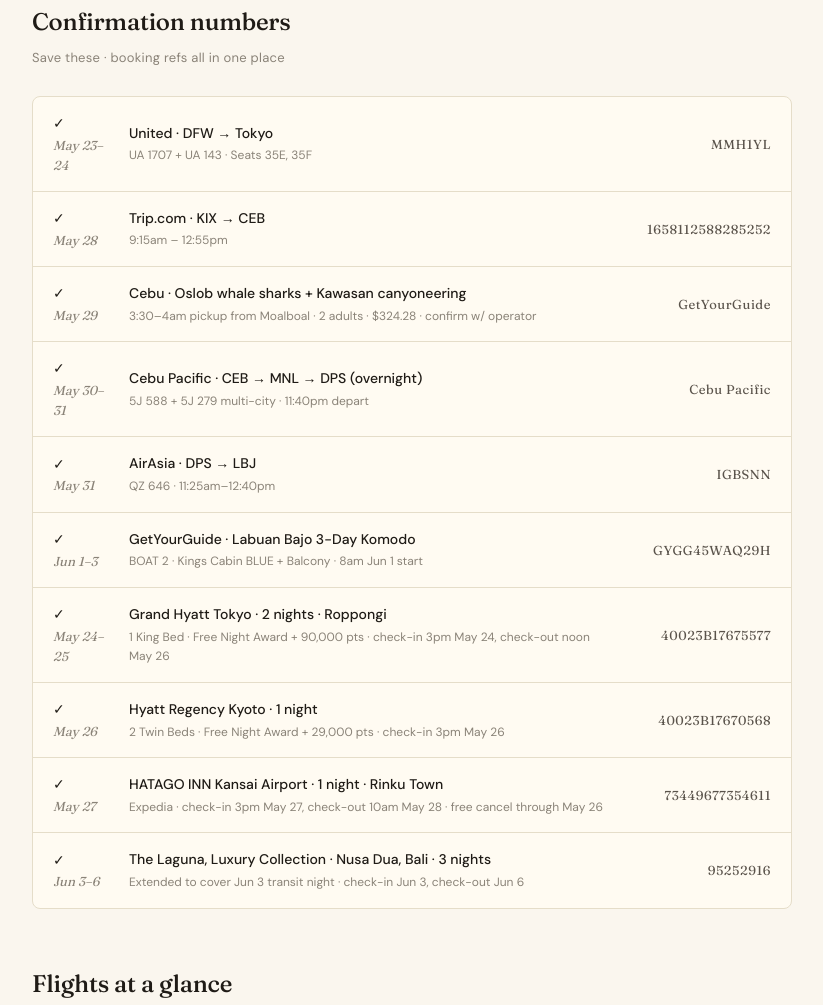
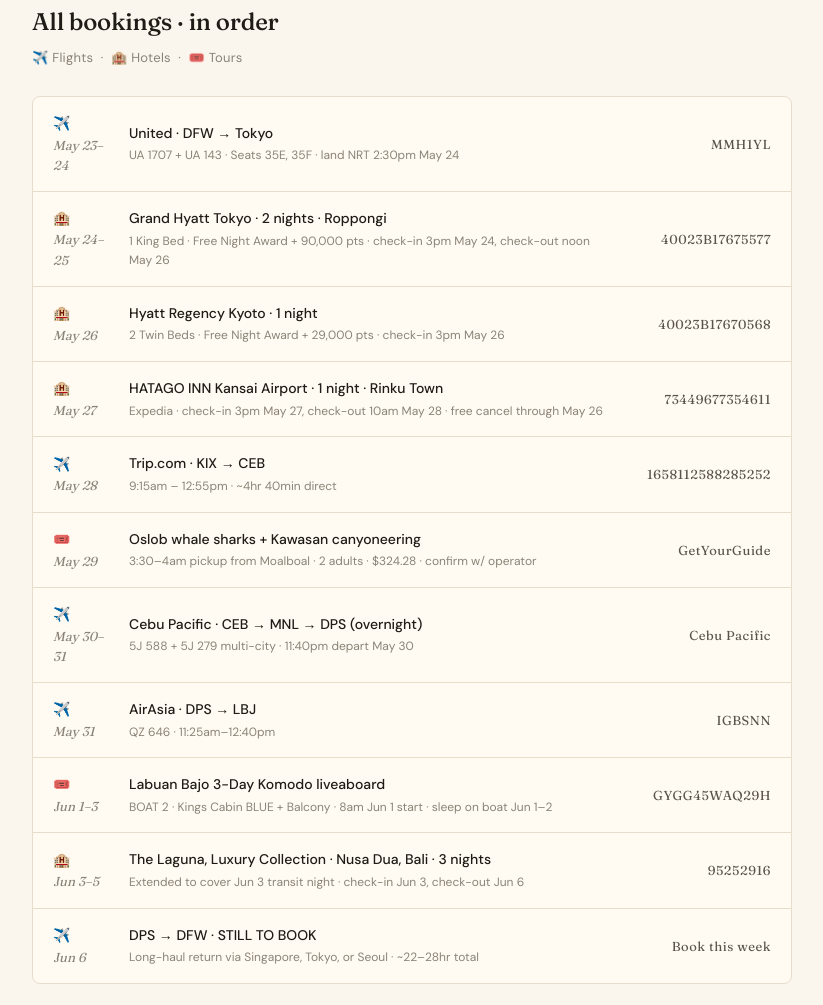
Before and after one commit to grantuberstine/grantlina-asia-trip, a plain HTML site: page index.html in a window 1280 px wide. Shown: the part 503-1508 px from the top of the page, without its empty margins (228-1051 px from the left). Drawn offline with Linux system fonts and the light colour scheme.

Commit message:
Reorganize all bookings chronologically with flight/hotel/tour icons

```diff
--- a/index.html
+++ b/index.html
@@ -316,44 +316,68 @@
     <span><i style="background:#8B8175"></i>Travel</span>
   </div>
 
-  <h2 class="section-heading">Confirmation numbers</h2>
-  <p class="section-sub">Save these · booking refs all in one place</p>
+  <h2 class="section-heading">All bookings · in order</h2>
+  <p class="section-sub">✈️ Flights &nbsp;·&nbsp; 🏨 Hotels &nbsp;·&nbsp; 🎟️ Tours</p>
 
   <div class="flights">
     <div class="flight-row">
-      <div class="num"><strong>✓</strong>May 23–24</div>
+      <div class="num"><strong>✈️</strong>May 23–24</div>
       <div class="route">
         <div class="cities">United · DFW → Tokyo</div>
-        <div class="note">UA 1707 + UA 143 · Seats 35E, 35F</div>
+        <div class="note">UA 1707 + UA 143 · Seats 35E, 35F · land NRT 2:30pm May 24</div>
       </div>
       <div class="airports">MMH1YL</div>
     </div>
     <div class="flight-row">
-      <div class="num"><strong>✓</strong>May 28</div>
+      <div class="num"><strong>🏨</strong>May 24–25</div>
+      <div class="route">
+        <div class="cities">Grand Hyatt Tokyo · 2 nights · Roppongi</div>
+        <div class="note">1 King Bed · Free Night Award + 90,000 pts · check-in 3pm May 24, check-out noon May 26</div>
+      </div>
+      <div class="airports">40023B17675577</div>
+    </div>
+    <div class="flight-row">
+      <div class="num"><strong>🏨</strong>May 26</div>
+      <div class="route">
+        <div class="cities">Hyatt Regency Kyoto · 1 night</div>
+        <div class="note">2 Twin Beds · Free Night Award + 29,000 pts · check-in 3pm May 26</div>
+      </div>
+      <div class="airports">40023B17670568</div>
+    </div>
+    <div class="flight-row">
+      <div class="num"><strong>🏨</strong>May 27</div>
+      <div class="route">
+        <div class="cities">HATAGO INN Kansai Airport · 1 night · Rinku Town</div>
+        <div class="note">Expedia · check-in 3pm May 27, check-out 10am May 28 · free cancel through May 26</div>
+      </div>
+      <div class="airports">73449677354611</div>
+    </div>
+    <div class="flight-row">
+      <div class="num"><strong>✈️</strong>May 28</div>
       <div class="route">
         <div class="cities">Trip.com · KIX → CEB</div>
-        <div class="note">9:15am – 12:55pm</div>
+        <div class="note">9:15am – 12:55pm · ~4hr 40min direct</div>
       </div>
       <div class="airports">1658112588285252</div>
     </div>
     <div class="flight-row">
-      <div class="num"><strong>✓</strong>May 29</div>
+      <div class="num"><strong>🎟️</strong>May 29</div>
       <div class="route">
-        <div class="cities">Cebu · Oslob whale sharks + Kawasan canyoneering</div>
+        <div class="cities">Oslob whale sharks + Kawasan canyoneering</div>
         <div class="note">3:30–4am pickup from Moalboal · 2 adults · $324.28 · confirm w/ operator</div>
       </div>
       <div class="airports">GetYourGuide</div>
     </div>
     <div class="flight-row">
-      <div class="num"><strong>✓</strong>May 30–31</div>
+      <div class="num"><strong>✈️</strong>May 30–31</div>
       <div class="route">
         <div class="cities">Cebu Pacific · CEB → MNL → DPS (overnight)</div>
-        <div class="note">5J 588 + 5J 279 multi-city · 11:40pm depart</div>
+        <div class="note">5J 588 + 5J 279 multi-city · 11:40pm depart May 30</div>
       </div>
       <div class="airports">Cebu Pacific</div>
     </div>
     <div class="flight-row">
-      <div class="num"><strong>✓</strong>May 31</div>
+      <div class="num"><strong>✈️</strong>May 31</div>
       <div class="route">
         <div class="cities">AirAsia · DPS → LBJ</div>
         <div class="note">QZ 646 · 11:25am–12:40pm</div>
@@ -361,44 +385,28 @@
       <div class="airports">IGBSNN</div>
     </div>
     <div class="flight-row">
-      <div class="num"><strong>✓</strong>Jun 1–3</div>
+      <div class="num"><strong>🎟️</strong>Jun 1–3</div>
       <div class="route">
-        <div class="cities">GetYourGuide · Labuan Bajo 3-Day Komodo</div>
-        <div class="note">BOAT 2 · Kings Cabin BLUE + Balcony · 8am Jun 1 start</div>
+        <div class="cities">Labuan Bajo 3-Day Komodo liveaboard</div>
+        <div class="note">BOAT 2 · Kings Cabin BLUE + Balcony · 8am Jun 1 start · sleep on boat Jun 1–2</div>
       </div>
       <div class="airports">GYGG45WAQ29H</div>
     </div>
     <div class="flight-row">
-      <div class="num"><strong>✓</strong>May 24–25</div>
-      <div class="route">
-        <div class="cities">Grand Hyatt Tokyo · 2 nights · Roppongi</div>
-        <div class="note">1 King Bed · Free Night Award + 90,000 pts · check-in 3pm May 24, check-out noon May 26</div>
-      </div>
-      <div class="airports">40023B17675577</div>
-    </div>
-    <div class="flight-row">
-      <div class="num"><strong>✓</strong>May 26</div>
-      <div class="route">
-        <div class="cities">Hyatt Regency Kyoto · 1 night</div>
-        <div class="note">2 Twin Beds · Free Night Award + 29,000 pts · check-in 3pm May 26</div>
-      </div>
-      <div class="airports">40023B17670568</div>
-    </div>
-    <div class="flight-row">
-      <div class="num"><strong>✓</strong>May 27</div>
-      <div class="route">
-        <div class="cities">HATAGO INN Kansai Airport · 1 night · Rinku Town</div>
-        <div class="note">Expedia · check-in 3pm May 27, check-out 10am May 28 · free cancel through May 26</div>
-      </div>
-      <div class="airports">73449677354611</div>
-    </div>
-    <div class="flight-row">
-      <div class="num"><strong>✓</strong>Jun 3–6</div>
+      <div class="num"><strong>🏨</strong>Jun 3–5</div>
       <div class="route">
         <div class="cities">The Laguna, Luxury Collection · Nusa Dua, Bali · 3 nights</div>
         <div class="note">Extended to cover Jun 3 transit night · check-in Jun 3, check-out Jun 6</div>
       </div>
       <div class="airports">95252916</div>
+    </div>
+    <div class="flight-row">
+      <div class="num"><strong>✈️</strong>Jun 6</div>
+      <div class="route">
+        <div class="cities">DPS → DFW · STILL TO BOOK</div>
+        <div class="note">Long-haul return via Singapore, Tokyo, or Seoul · ~22–28hr total</div>
+      </div>
+      <div class="airports">Book this week</div>
     </div>
   </div>
 
```
